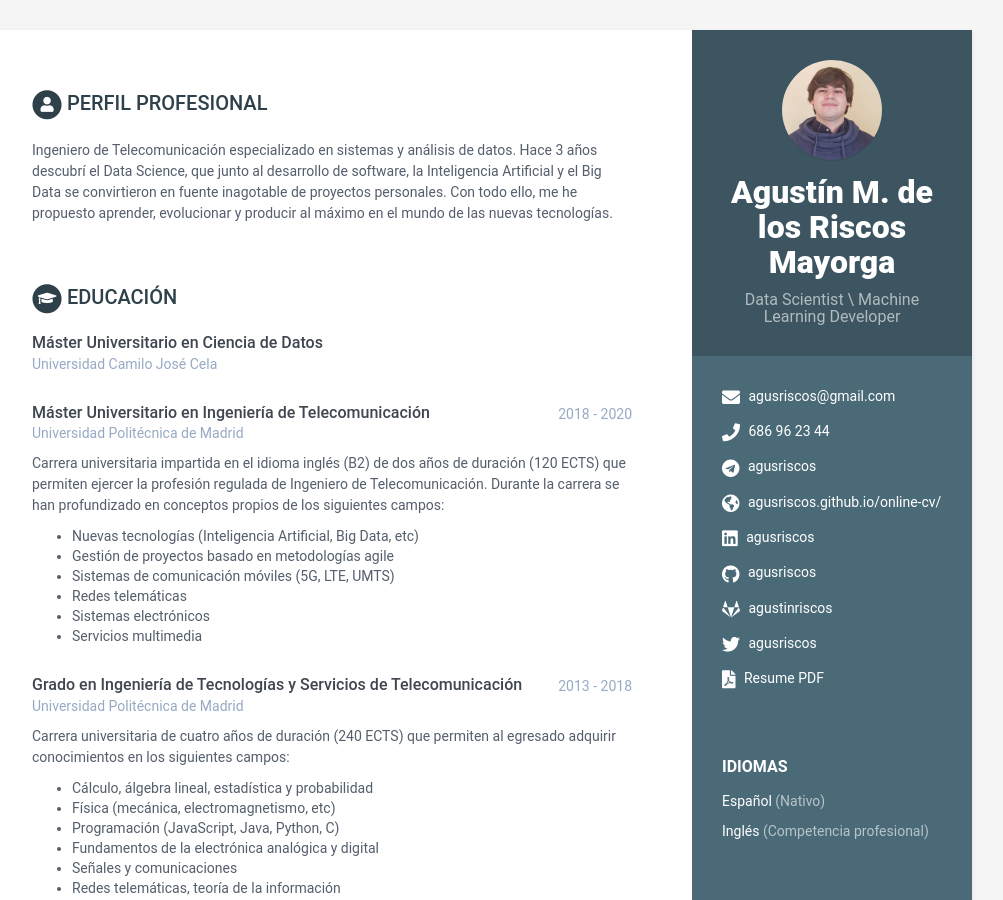
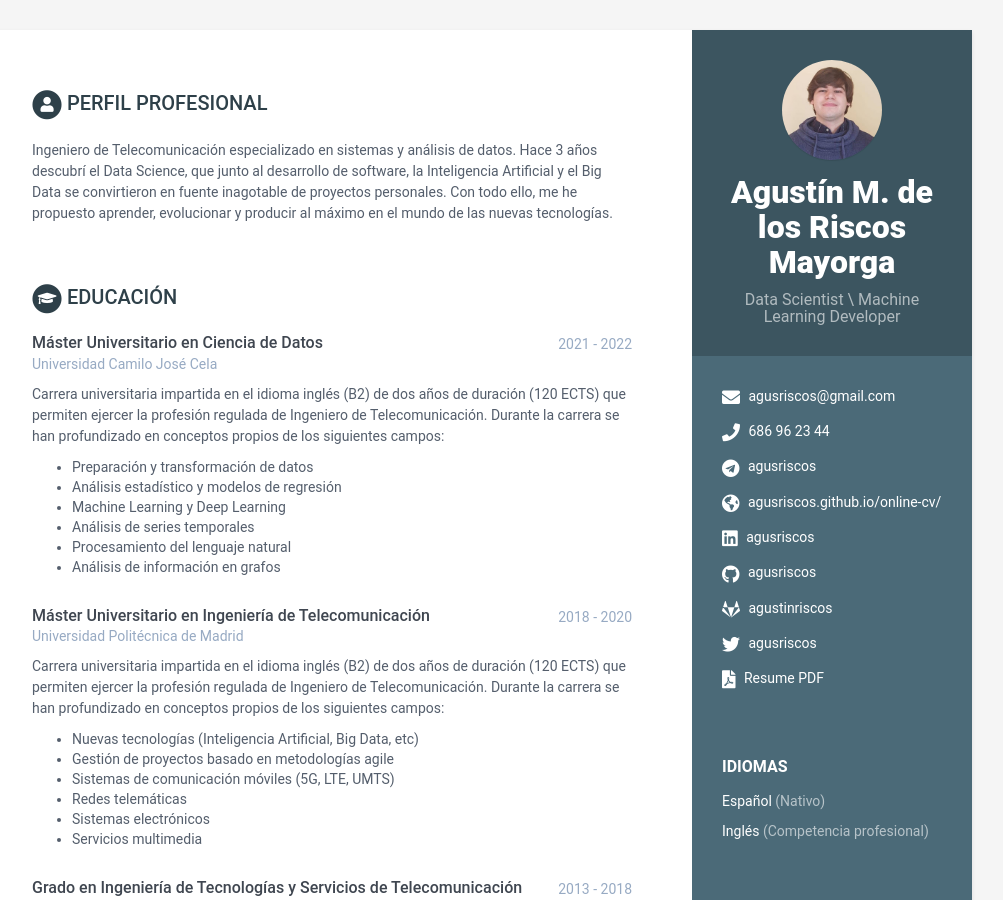
Before and after one commit to agusriscos/online-cv, a Jekyll site: the page built from index.html, in a window 1280 px wide and 900 px high. Shown: the whole window, without its empty margins (168-1171 px from the left). Built offline with Jekyll 4.4.1, drawn with Linux system fonts in a browser that asks for light colours.

Commit message:
Update date

```diff
--- a/_data/data.yml
+++ b/_data/data.yml
@@ -56,6 +56,17 @@ career-profile:
 education:
     - degree: Máster Universitario en Ciencia de Datos
       university: Universidad Camilo José Cela
+      time: 2021 - 2022
+      details: |
+        Carrera universitaria impartida en el idioma inglés (B2) de dos años de duración (120 ECTS)
+        que permiten ejercer la profesión regulada de Ingeniero de Telecomunicación.
+        Durante la carrera se han profundizado en conceptos propios de los siguientes campos:
+          - Preparación y transformación de datos
+          - Análisis estadístico y modelos de regresión
+          - Machine Learning y Deep Learning
+          - Análisis de series temporales
+          - Procesamiento del lenguaje natural
+          - Análisis de información en grafos
     - degree: Máster Universitario en Ingeniería de Telecomunicación
       university: Universidad Politécnica de Madrid
       time: 2018 - 2020
```
